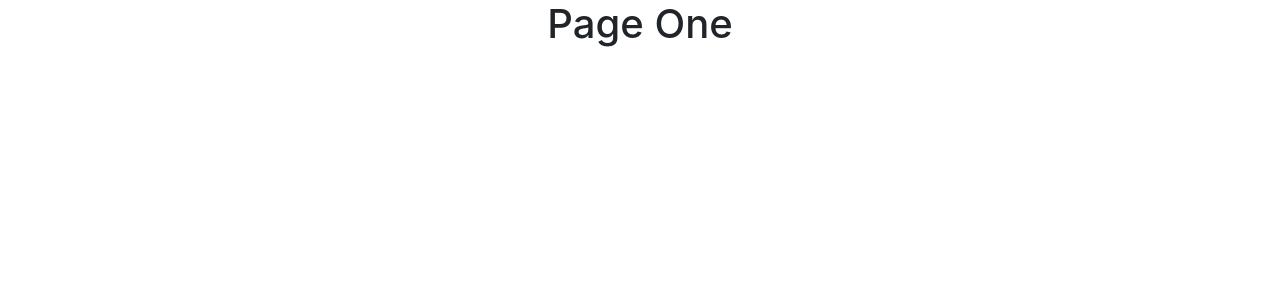
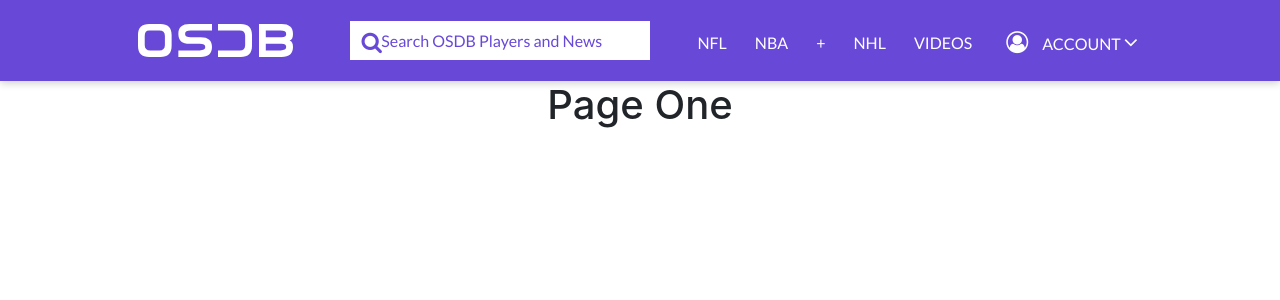
Before and after one commit to vaibhavydv/OSDB-React-Assignment, a React (Create React App) app: page /page-one in a window 1280 px wide. Shown: the top 300 px of the page. Built offline with nearby package versions, Linux system fonts and the light colour scheme.

Commit message:
pageone pagetwo fix

```diff
--- a/src/page1.js
+++ b/src/page1.js
@@ -1,9 +1,13 @@
 import React from 'react'
+import Header from './header/Header'
 
-class pageOne extends React.Component {
-    render() {
-        return <h1><center>Page One</center></h1>
+function PageOne() {
+        return (
+            <>
+            <Header/>
+            <h1><center>Page One</center></h1>
+            </>
+        );
+
     }
-}
-
-export default pageOne
+export default PageOne;
--- a/src/page2.js
+++ b/src/page2.js
@@ -1,9 +1,13 @@
-import React from 'react';
+import React from 'react'
+import Header from './header/Header'
 
-class pageTwo extends React.Component {
-    render() {
-        return <h1><center>Page Two</center></h1>
+function PageTwo() {
+        return (
+            <>
+            <Header/>
+            <h1><center>Page Two</center></h1>
+            </>
+        );
+
     }
-}
-
-export default pageTwo
+export default PageTwo;
```
